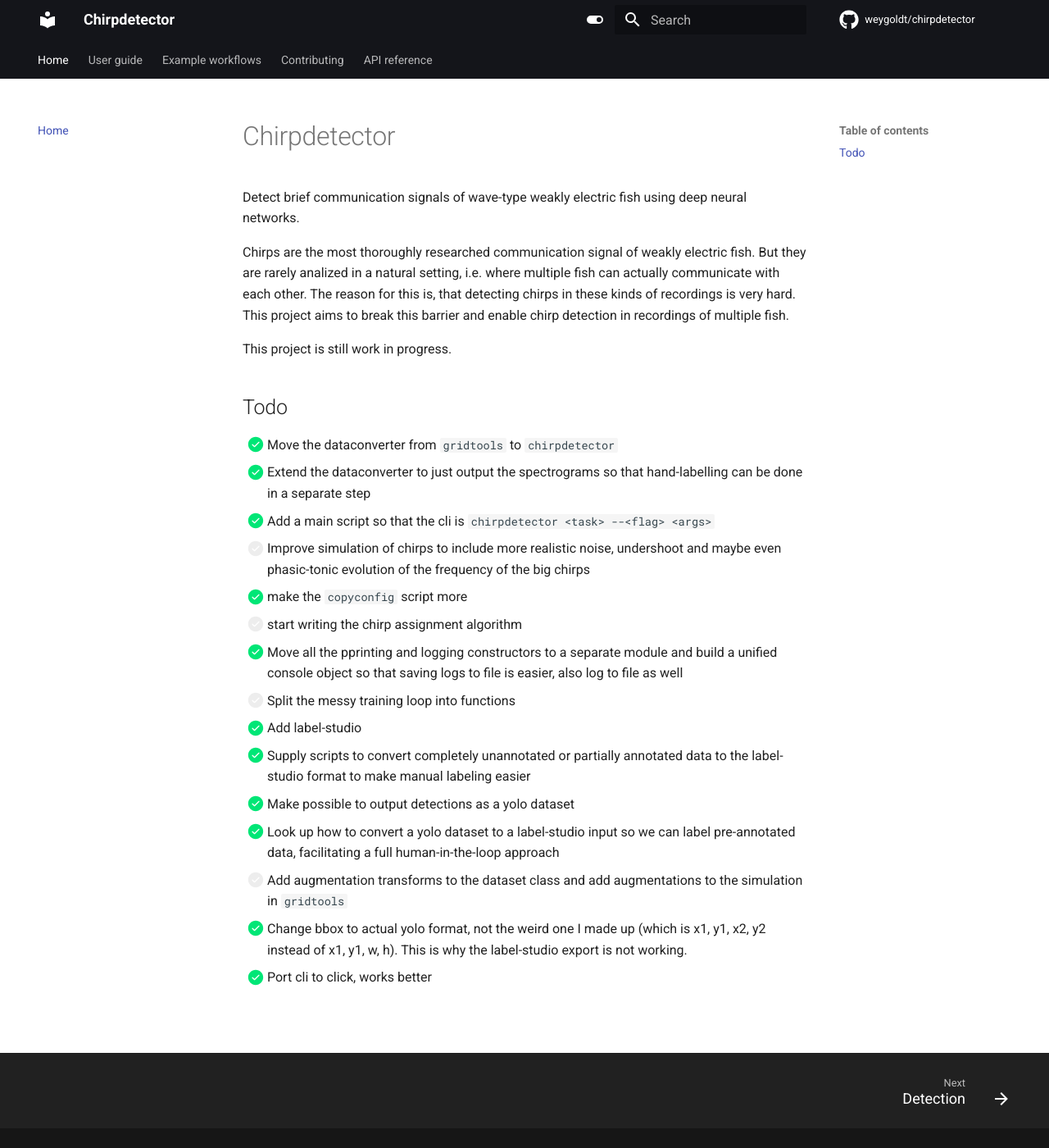
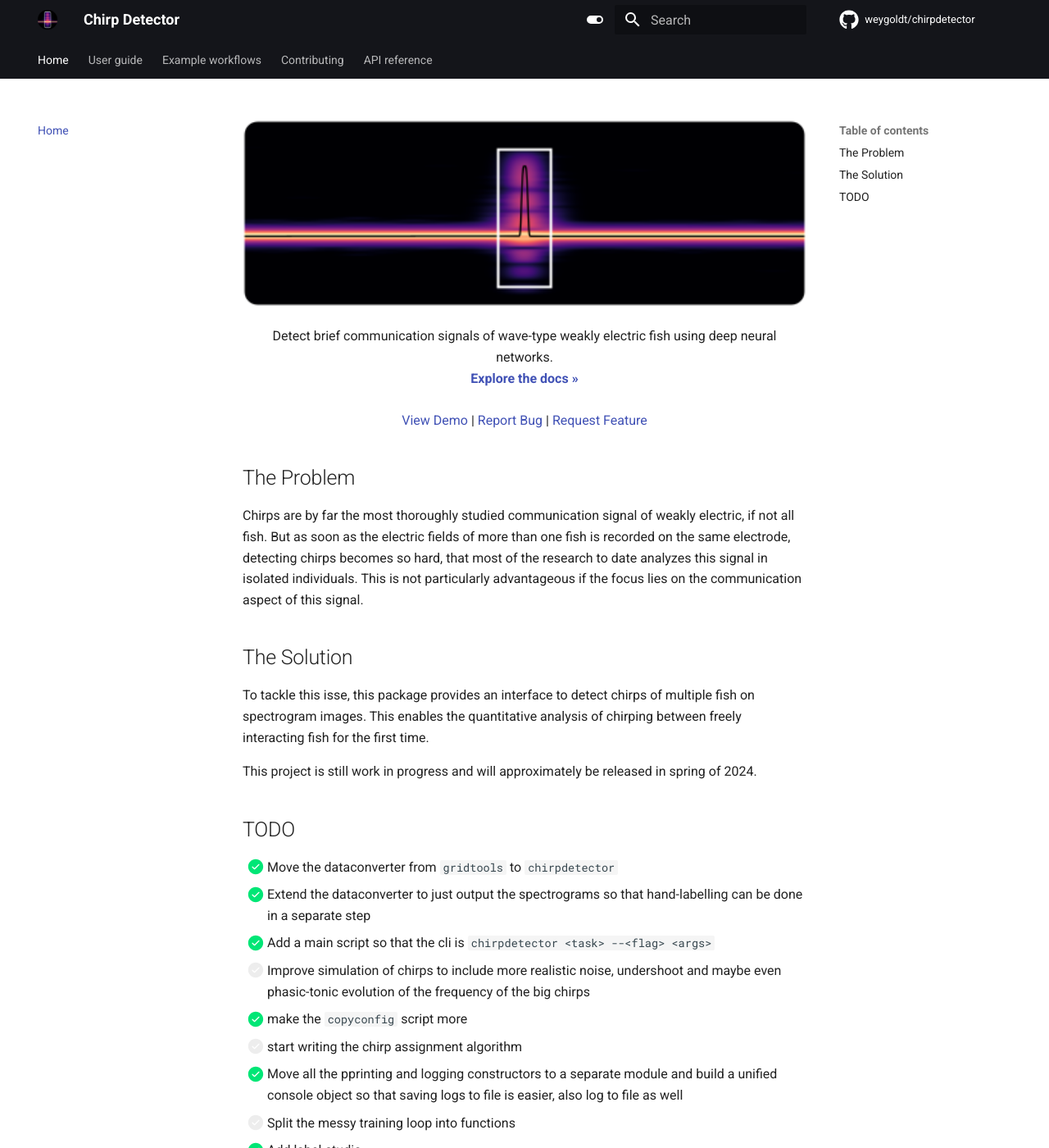
Before and after one commit to weygoldt/chirpdetector, an MkDocs documentation site: the page built from docs/index.md, in a window 1280 px wide and 1400 px high. Shown: the whole window at 82% size. Built offline with MkDocs 1.6.1 and Material for MkDocs 9.7.7, drawn with Linux system fonts in a browser that asks for light colours; comment, search, counter and statistics services are not loaded.

Commit message:
added logo

```diff
--- a/README.md
+++ b/README.md
@@ -1,11 +1,37 @@
-# Chirpdetector
-Detect brief communication signals of wave-type weakly electric fish using deep neural networks.
+<!-- PROJECT LOGO -->
+<div align="center">
+  <a href="https://github.com/weygoldt/chirpdetector">
+    <img src="assets/logowide.png" alt="Logo" width="800" height="400">
+  </a>
 
-Chirps are the most thoroughly researched communication signal of weakly electric fish. But they are rarely analized in a natural setting, i.e. where multiple fish can actually communicate with each other. The reason for this is, that detecting chirps in these kinds of recordings is very hard. This project aims to break this barrier and enable chirp detection in recordings of multiple fish.
+<!-- <br /> -->
+<!-- <h1 align="center">Chirpdetector</h1> -->
 
-This project is still work in progress.
+  <p align="center">
+    Detect brief communication signals of wave-type weakly electric fish using deep neural networks.
+    <br />
+    <a href="https://weygoldt.com/chirpdetector"><strong>Explore the docs »</strong></a>
+    <br />
+    <br />
+    <a href="https://weygoldt.com/chirpdetector">View Demo</a>
+    |
+    <a href="https://github.com/weygoldt/chirpdetector/issues">Report Bug</a>
+    |
+    <a href="https://github.com/weygoldt/chirpdetector/issues">Request Feature</a>
+  </p>
+</div>
 
-## Todo
+## The Problem
+
+Chirps are by far the most thoroughly studied communication signal of weakly electric, if not all fish. But as soon as the electric fields of more than one fish is recorded on the same electrode, detecting chirps becomes so hard, that most of the research to date analyzes this signal in isolated individuals. This is not particularly advantageous if the focus lies on the communication aspect of this signal.
+
+## The Solution
+
+To tackle this isse, this package provides an interface to detect chirps of multiple fish on spectrogram images. This enables the quantitative analysis of chirping between freely interacting fish for the first time.
+
+This project is still work in progress and will approximately be released in spring of 2024.
+
+## TODO
 
 - [x] Move the dataconverter from `gridtools` to `chirpdetector`
 - [x] Extend the dataconverter to just output the spectrograms so that hand-labelling can be done in a separate step
--- a/mkdocs.yml
+++ b/mkdocs.yml
@@ -1,8 +1,9 @@
-site_name: Chirpdetector
+site_name: Chirp Detector
 
 theme:
   name: material
-  logo:
+  favicon: assets/logo.png
+  logo: assets/logo.png
   palette:
     # Palette toggle for light mode
     - media: "(prefers-color-scheme: light)"
```
Also changed, not shown: assets/logo.png (added), assets/logo.svg (added), assets/logowide.png (added), assets/logowide.svg (added), docs/assets/logo.png (added), docs/assets/logo.svg (added), docs/assets/logowide.png (added), docs/assets/logowide.svg (added), 1 other file.
